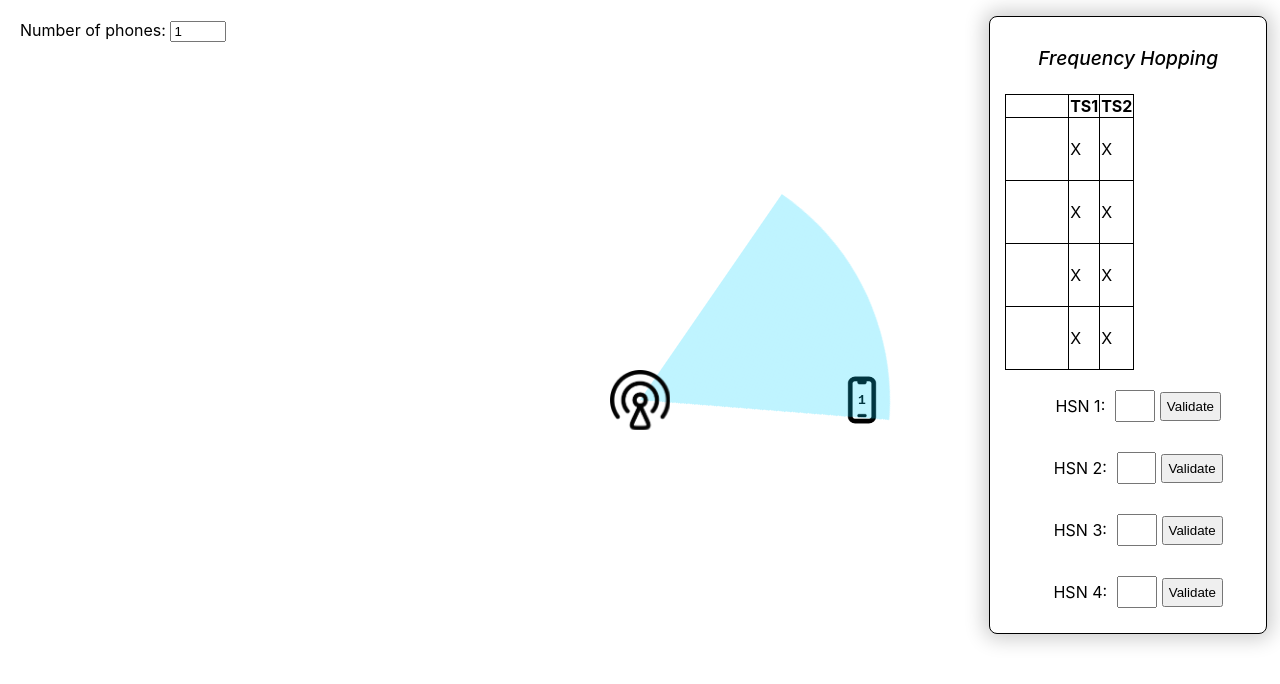
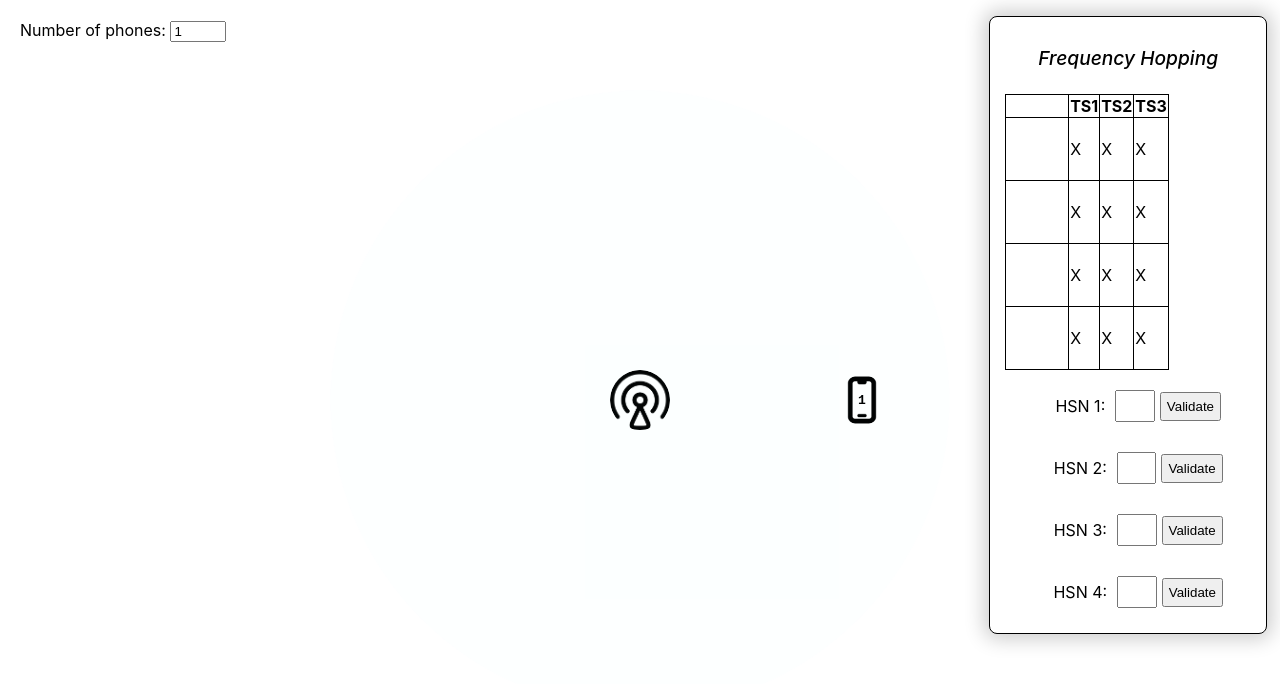
Before and after one commit to tanguylegazon/fh-simulator, a React (Vite) app: page / in a window 1280 px wide. Shown: the top 684 px of the page. Built offline with nearby package versions, Linux system fonts and the light colour scheme.

Commit message:
Pulse on antenna

```diff
--- a/src/components/Antenna.css
+++ b/src/components/Antenna.css
@@ -4,40 +4,42 @@
     left: 50%;
     top: 50%;
     transform: translate(-50%, -50%);
-
-    width: 500px;
-    height: 500px;
+    width: 60px;
+    height: 60px;
     justify-content: center;
     align-items: center;
-
-    background-color: transparent;
+    background-image: url("../assets/antenna.png"); /* Assurez-vous que le chemin de l'image est correct */
+    background-size: cover;
+    background-position: center;
     border-radius: 50%;
+    overflow: visible; /* Allow the pulse to expand beyond the boundaries */
 }
 
-.antenna {
-    width: 60px;
-    height: 60px;
-
-    background-image: url("../assets/antenna.png");
-    background-size: cover;
+.pulse {
+    position: absolute;
+    width: 160px;
+    height: 160px;
+    border-radius: 50%;
+    background: rgba(0, 210, 255, 0.25);
+    z-index: -1;
+    animation: pulse 2s infinite;
 }
 
-.radar {
-    position: absolute;
-    width: 100%;
-    height: 100%;
-    border-radius: 50%;
-    background: conic-gradient(rgba(0, 210, 255, 0.25) 0deg 60deg, transparent 0deg);
-    z-index: -1;
-
-    animation: rotate 5s linear infinite;
+.pulse-1 {
+    animation-delay: 0s;
 }
 
-@keyframes rotate {
-    from {
-      transform: rotate(0deg);
+.pulse-2 {
+    animation-delay: 1.7s;
+}
+
+@keyframes pulse {
+    0% {
+        transform: scale(1);
+        opacity: 1;
     }
-    to {
-      transform: rotate(360deg);
+    100% {
+        transform: scale(4);
+        opacity: 0;
     }
-  }
+}
--- a/src/components/Antenna.jsx
+++ b/src/components/Antenna.jsx
@@ -1,12 +1,13 @@
+import React from 'react';
 import './Antenna.css';
 
-function Antenna() {
+const Antenna = () => {
     return (
-        <div className='antenna-area'>
-            <div className='antenna'></div>
-            <div className='radar'></div>
+        <div className="antenna-area">
+            <div className="pulse pulse-1"></div>
+            <div className="pulse pulse-2"></div>
         </div>
     );
-}
+};
 
 export default Antenna;
--- a/src/components/Graph.jsx
+++ b/src/components/Graph.jsx
@@ -54,7 +54,7 @@ function Graph() {
             setSlotFrequencies((prevFrequencies) =>
                 prevFrequencies.map((frequencies, index) => [...frequencies, newFrequencies[index]])
             );
-        }, 5000); // 5000 milliseconds = 5 seconds
+        }, 2000);
 
         // Clean up the interval when the component is unmounted
         return () => clearInterval(interval);
```
